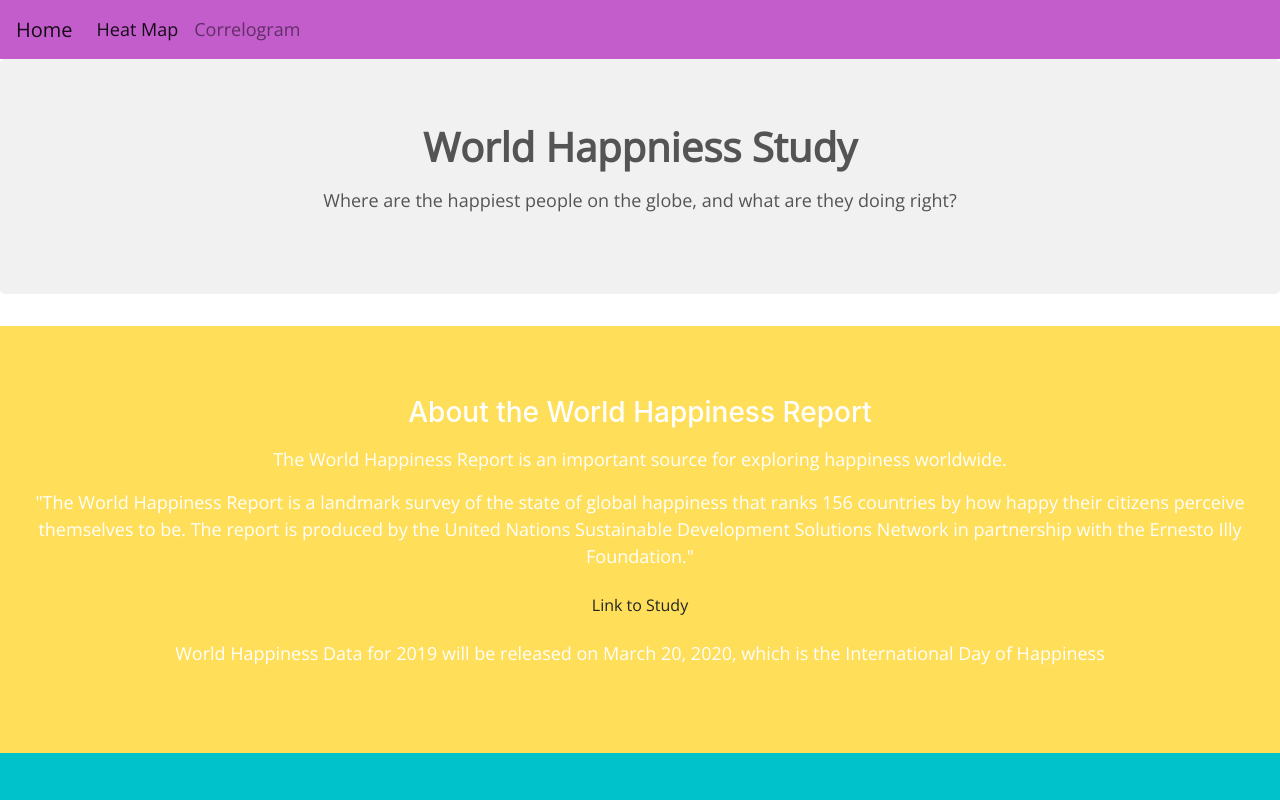
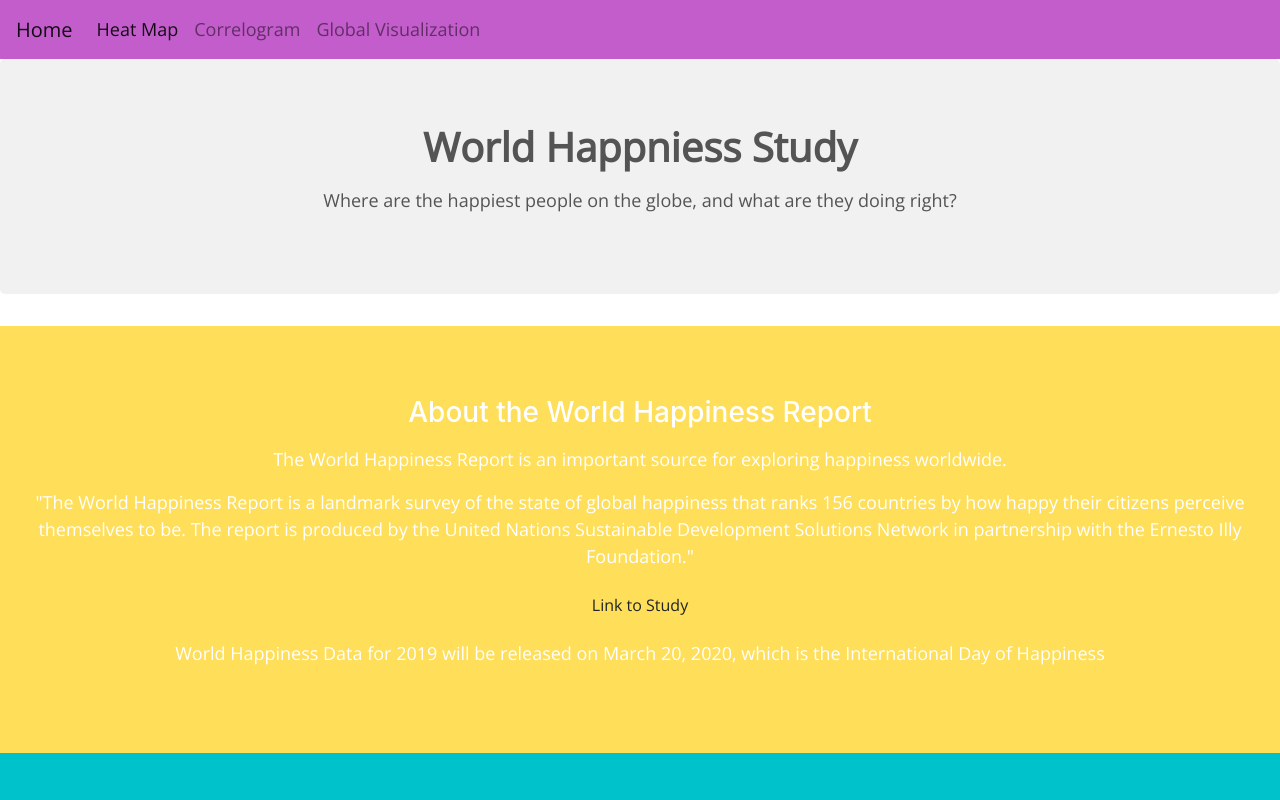
Before and after one commit to laurahallaman1/project3, a plain HTML site: page WebPage/Index.html in a window 1280 px wide. Shown: the top 800 px of the page. Drawn offline with nearby package versions, Linux system fonts and the light colour scheme.

Commit message:
Update Index.html

```diff
--- a/WebPage/Index.html
+++ b/WebPage/Index.html
@@ -29,6 +29,9 @@
       </li>
       <li class="nav-item">
         <a class="nav-link" href="scatterplots.html">Correlogram</a>
+      </li>
+      <li class="nav-item">
+        <a class="nav-link" href="https://essejtobor.github.io/contribute-project3/">Global Visualization</a>
       </li>
       </li>
     </ul>
```
